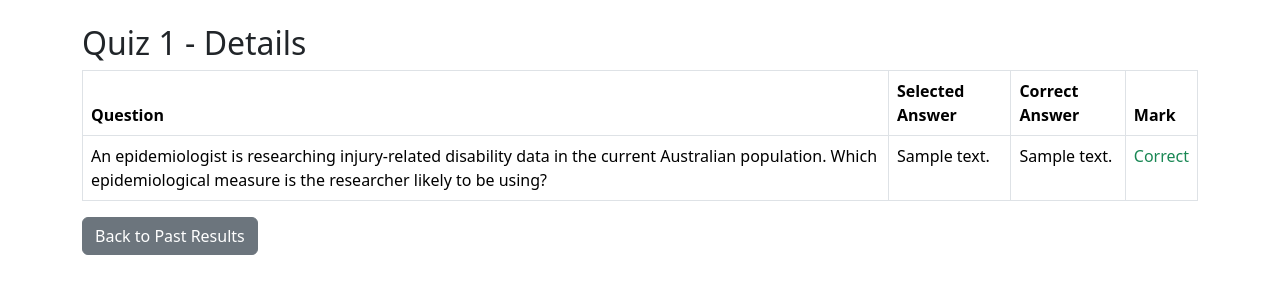
After one commit to phoenixmolloy/Software-Engineering-Project-Part-1, a Flask app: page /quiz_details/1 in a window 1280 px wide. The commit adds this page. Shown: the top 300 px of the page. Run offline with Flask 3, Linux system fonts and the light colour scheme; data comes from the database, SQL or seed files in the repository; tables that the repository leaves empty hold one stand-in row (values such as "Sample post"); some libraries are stand-ins or nearby versions.

Commit message:
implemented new "past results" and the details for the results with a new table and code

```diff
--- a/main.py
+++ b/main.py
@@ -83,58 +83,16 @@ def csp_report():
     app.logger.critical(request.data.decode())
     return "done"
 
-# @app.route("/PDHPE", methods=["GET", "POST"])
-# def pdhpe():
-#     feedback = None
 
-#     # Always reset on GET (new quiz)
-#     if request.method == "GET":
-#         session["correct_answers"] = 0
-#         session["questions_asked"] = 0
-#         session["asked_questions"] = []
-
-#     if request.method == "POST":
-#         selected = request.form.get("answer")
-#         correct = session.get("current_correct")
-#         if correct and selected == correct:
-#             session["correct_answers"] += 1
-#             feedback = "Correct!"
-#         elif correct:
-#             feedback = f"Wrong! The correct answer was {correct.upper()}."
-#         session["questions_asked"] += 1
-
-#     # Now check if 15 questions have been asked
-#     if session["questions_asked"] >= 15:
-#         correct = session["correct_answers"]
-#         session.pop("questions_asked", None)
-#         session.pop("correct_answers", None)
-#         session.pop("current_correct", None)
-#         session.pop("asked_questions", None)
-#         return render_template("results.html", correct=correct, total=15)
-
-#     # Get a new question, excluding already asked ones
-#     asked_ids = session["asked_questions"]
-#     question = dbHandler.get_question(asked_ids)
-#     if question:
-#         asked_ids.append(question["id"])
-#         session["asked_questions"] = asked_ids
-#         session["current_correct"] = question["correct_answer"]
-#     else:
-#         # No more questions available
-#         return render_template("results.html", correct=session.get("correct_answers", 0), total=session.get("questions_asked", 0))
-
-#     return render_template(
-#         "PDHPE.html",
-#         question=question,
-#         feedback=feedback,
-#         correct_answers=session["correct_answers"]
-#     )
 
 @app.route("/PDHPE", methods=["GET", "POST"])
 def pdhpe():
     feedback = None
 
     # Initialize session variables if missing
+    if "quiz_id" not in session:
+        # Get the next quiz_id from the database
+        session["quiz_id"] = dbHandler.get_next_quiz_id()
     if "correct_answers" not in session:
         session["correct_answers"] = 0
     if "questions_asked" not in session:
@@ -145,6 +103,23 @@ def pdhpe():
     if request.method == "POST":
         selected = request.form.get("answer")
         correct = session.get("current_correct")
+        prev_id = session.get("current_id")
+        # Get previous question details for recording
+        prev_question = session.get("prev_question")
+        mark = selected == correct if correct else False
+
+        # Record the answered question in Quizzes
+        if prev_id is not None and prev_question is not None:
+            dbHandler.record_quiz_answer(
+                quiz_id=session["quiz_id"],
+                question_id=prev_id,
+                mark=mark,
+                core=prev_question.get("core", ""),
+                topic=prev_question.get("topic", ""),
+                selected_answer=selected,
+                correct_answer=prev_question.get("correct_answer", "")
+            )
+
         if correct and selected == correct:
             session["correct_answers"] += 1
             feedback = "Correct!"
@@ -153,7 +128,6 @@ def pdhpe():
         session["questions_asked"] += 1
 
         # Only after answering, append the previous question's ID
-        prev_id = session.get("current_id")
         if prev_id is not None and prev_id not in session["asked_questions"]:
             session["asked_questions"].append(prev_id)
 
@@ -165,6 +139,8 @@ def pdhpe():
         session.pop("current_correct", None)
         session.pop("current_id", None)
         session.pop("asked_questions", None)
+        session.pop("prev_question", None)
+        session.pop("quiz_id", None)  # Reset quiz_id
         return render_template("results.html", correct=correct, total=15)
 
     # Get a new question, excluding already asked ones
@@ -172,7 +148,8 @@ def pdhpe():
     question = dbHandler.get_question(asked_ids)
     if question:
         session["current_correct"] = question["correct_answer"]
-        session["current_id"] = question["id"]
+        session["current_id"] = question["question_id"]
+        session["prev_question"] = question  # Store for next POST
     else:
         # No more questions available
         return render_template("results.html", correct=session.get("correct_answers", 0), total=session.get("questions_asked", 0))
@@ -184,5 +161,15 @@ def pdhpe():
         correct_answers=session["correct_answers"]
     )
 
+@app.route("/past_results.html", methods=["GET"])
+def past_results():
+    quizzes = dbHandler.get_quiz_summaries()
+    return render_template("past_results.html", quizzes=quizzes)
+
+@app.route("/quiz_details/<int:quiz_id>", methods=["GET"])
+def quiz_details(quiz_id):
+    questions = dbHandler.get_quiz_details(quiz_id)
+    return render_template("quiz_details.html", questions=questions, quiz_id=quiz_id)
+
 if __name__ == "__main__":
     app.run(debug=True, host="0.0.0.0", port=5000)
--- a/templates/index.html
+++ b/templates/index.html
@@ -8,11 +8,11 @@
   </div>
   <div class="input__wrapper">
     <a href="{{ url_for('pdhpe') }}" class="btn btn-primary mb-3">PDHPE</a>
-    <a href="" class="btn btn-primary mb-3">Physics</a>
+    <!-- <a href="" class="btn btn-primary mb-3">Physics</a>
     <a href="" class="btn btn-primary mb-3">Biology</a>
     <a href="" class="btn btn-primary mb-3">Chemistry</a>
     <a href="" class="btn btn-primary mb-3">Math Advanced</a>
-    <a href="" class="btn btn-primary mb-3">Math Standard</a>
+    <a href="" class="btn btn-primary mb-3">Math Standard</a> -->
   </div>
 </div>
 {% endblock %}
--- a/templates/partials/menu.html
+++ b/templates/partials/menu.html
@@ -23,9 +23,8 @@
           >
         </li>
         <li class="nav-item">
-          <a class="nav-link" href="#">Past Results</a>
-          <!-- This link is not functional yet, do for part 2-->
-                   <li class="nav-item">
+          <a class="nav-link" href="{{ url_for('past_results') }}">Past Results</a>
+        </li>
         </li>
         </li>
         <li class="nav-item dropdown">
--- /dev/null
+++ b/templates/quiz_details.html
@@ -0,0 +1,44 @@
+<!DOCTYPE html>
+<html>
+  <head>
+    <title>Quiz {{ quiz_id }} Details</title>
+    <link
+      rel="stylesheet"
+      href="{{ url_for('static', filename='css/bootstrap.min.css') }}"
+    />
+  </head>
+  <body>
+    <div class="container mt-4">
+      <h2>Quiz {{ quiz_id }} - Details</h2>
+      <table class="table table-bordered">
+        <thead>
+          <tr>
+            <th>Question</th>
+            <th>Selected Answer</th>
+            <th>Correct Answer</th>
+            <th>Mark</th>
+          </tr>
+        </thead>
+        <tbody>
+          {% for q in questions %}
+          <tr>
+            <td>{{ q.question }}</td>
+            <td>{{ q.selected_answer }}</td>
+            <td>{{ q.correct_answer }}</td>
+            <td>
+              {% if q.mark %}
+              <span class="text-success">Correct</span>
+              {% else %}
+              <span class="text-danger">Incorrect</span>
+              {% endif %}
+            </td>
+          </tr>
+          {% endfor %}
+        </tbody>
+      </table>
+      <a href="{{ url_for('past_results') }}" class="btn btn-secondary"
+        >Back to Past Results</a
+      >
+    </div>
+  </body>
+</html>
--- a/userManagement.py
+++ b/userManagement.py
@@ -16,21 +16,91 @@ def get_question(exclude_ids=None):
     cur = con.cursor()
     if exclude_ids:
         placeholders = ','.join('?' for _ in exclude_ids)
-        query = f"SELECT id, question, a, b, c, d, correct_answer FROM quizzer WHERE id NOT IN ({placeholders}) ORDER BY RANDOM() LIMIT 1"
+        query = f"""SELECT question_id, question, a, b, c, d, correct_answer, core, topic
+                    FROM questions
+                    WHERE question_id NOT IN ({placeholders})
+                    ORDER BY RANDOM() LIMIT 1"""
         cur.execute(query, exclude_ids)
     else:
-        cur.execute("SELECT id, question, a, b, c, d, correct_answer FROM quizzer ORDER BY RANDOM() LIMIT 1")
+        cur.execute("""SELECT question_id, question, a, b, c, d, correct_answer, core, topic
+                       FROM questions
+                       ORDER BY RANDOM() LIMIT 1""")
     row = cur.fetchone()
     con.close()
     if row:
         return {
-            "id": row[0],
+            "question_id": row[0],
             "question": row[1],
             "a": row[2],
             "b": row[3],
             "c": row[4],
             "d": row[5],
-            "correct_answer": row[6]
+            "correct_answer": row[6],
+            "core": row[7],
+            "topic": row[8]
         }
     else:
         return None
+
+
+def record_quiz_answer(quiz_id, question_id, mark, core, topic, selected_answer, correct_answer):
+    conn = sql.connect("databaseFiles/database.db")
+    cursor = conn.cursor()
+    cursor.execute(
+        "INSERT INTO Quizzes (quiz_id, question_id, mark, core, topic, selected_answer, correct_answer) VALUES (?, ?, ?, ?, ?, ?, ?)",
+        (quiz_id, question_id, mark, core, topic, selected_answer, correct_answer)
+    )
+    conn.commit()
+    conn.close()
+
+def get_next_quiz_id():
+    conn = sql.connect("databaseFiles/database.db")
+    cursor = conn.cursor()
+    cursor.execute("SELECT MAX(quiz_id) FROM Quizzes")
+    result = cursor.fetchone()
+    conn.close()
+    return (result[0] or 0) + 1
+
+def get_quiz_summaries():
+    conn = sql.connect("databaseFiles/database.db")
+    cursor = conn.cursor()
+    # Get all quiz_ids
+    cursor.execute("SELECT DISTINCT quiz_id FROM Quizzes ORDER BY quiz_id DESC")
+    quiz_ids = [row[0] for row in cursor.fetchall()]
+    quizzes = []
+    for quiz_id in quiz_ids:
+        # Get weakest topic for this quiz
+        cursor.execute("""
+            SELECT topic, COUNT(*) as incorrect
+            FROM Quizzes
+            WHERE quiz_id = ? AND mark = 0
+            GROUP BY topic
+            ORDER BY incorrect DESC
+            LIMIT 1
+        """, (quiz_id,))
+        row = cursor.fetchone()
+        weakest_topic = row[0] if row else "None"
+        quizzes.append({"quiz_id": quiz_id, "weakest_topic": weakest_topic})
+    conn.close()
+    return quizzes
+
+def get_quiz_details(quiz_id):
+    conn = sql.connect("databaseFiles/database.db")
+    cursor = conn.cursor()
+    cursor.execute("""
+        SELECT Q.question_id, QS.question, Q.selected_answer, Q.correct_answer, Q.mark
+        FROM Quizzes Q
+        JOIN questions QS ON Q.question_id = QS.question_id
+        WHERE Q.quiz_id = ?
+    """, (quiz_id,))
+    results = []
+    for row in cursor.fetchall():
+        results.append({
+            "question_id": row[0],
+            "question": row[1],
+            "selected_answer": row[2],
+            "correct_answer": row[3],
+            "mark": row[4]
+        })
+    conn.close()
+    return results
```
Also changed, not shown: templates/past_results.html (+29 -2 lines), databaseFiles/database.db, 2 other files.
